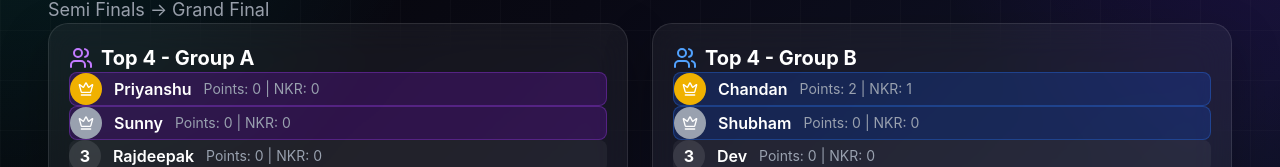
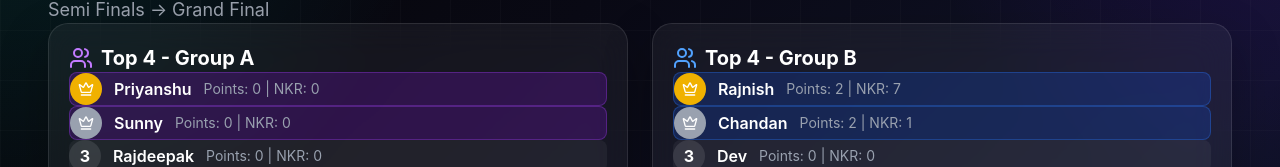
Before and after one commit to himanshu231204/ff-website, a React (Vite) app: page /knockout in a window 1280 px wide. Shown: the part 170-337 px from the top of the page. Built offline with nearby package versions, Linux system fonts and the light colour scheme.

Commit message:
fix: Update winner and kills for match 7 in group B to reflect accurate results

```diff
--- a/src/data/tournamentInput.js
+++ b/src/data/tournamentInput.js
@@ -26,7 +26,7 @@ export const matchResultsInput = {
     { id: 4, winner: null, kills: { Shubham: 0, Dev: 0 } },
     { id: 5, winner: null, kills: { Rajnish: 0, Chandan: 0 } },
     { id: 6, winner: null, kills: { Devratan: 0, Dev: 0 } },
-    { id: 7, winner: null, kills: { Shubham: 1, Rajnish: 7 } },
+    { id: 7, winner: 'Rajnish', kills: { Shubham: 1, Rajnish: 8 } },
     { id: 8, winner: null, kills: { Chandan: 0, Dev: 0 } },
     { id: 9, winner: null, kills: { Devratan: 0, Rajnish: 0 } },
     { id: 10, winner: null, kills: { Shubham: 0, Chandan: 0 } },
```
